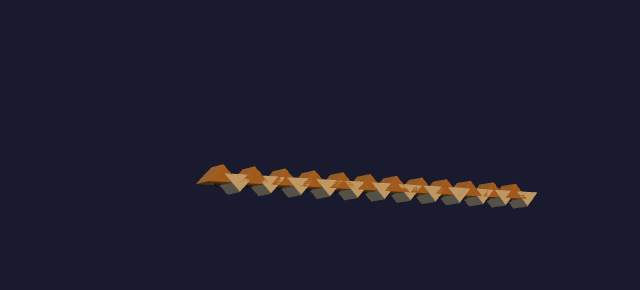
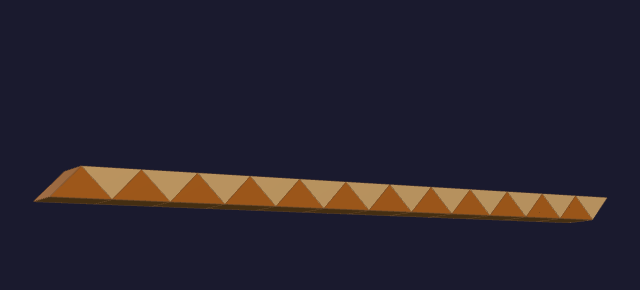
Before and after one commit to EricSpencer00/rubix-snake-puzzle, a plain HTML site: page docs/index.html in a window 1280 px wide. Shown: the part 185-475 px from the top of the page, without its empty margins (272-912 px from the left). Drawn offline with nearby package versions, Linux system fonts and the light colour scheme; animation ran at ten frames a second; a web font is replaced by a local one.

Commit message:
Render Rubik's Snake from shared prism geometry

```diff
--- a/docs/index.html
+++ b/docs/index.html
@@ -793,7 +793,7 @@ function heroSnake() {
   // reads as a connected snake before the builder demonstrates folded forms.
   const config = Array(23).fill(0);
   const group = new THREE.Group();
-  group.scale.setScalar(0.30);
+  group.scale.setScalar(0.48);
   group.position.set(0, 1.8, 0);
   buildSnakeGeometry(group, config, 0xc8883a, 0xede8d8);
   scene.add(group);
@@ -833,11 +833,6 @@ function heroSnake() {
 // A Rubik's Snake is a chain of half-cubes: 24 right-isosceles triangular
 // prisms, alternating upside-down, with each joint rotating the remaining
 // chain around a leg-face hinge.
-const PIECE_SIZE = 1;
-const PIECE_WIDTH = Math.SQRT2 * PIECE_SIZE;
-const LATTICE_X = [1, 0, 0];
-const LATTICE_Y = [0, -1, 0];
-const LATTICE_Z = [0, 0, 1];
 const BALL_CONFIG = [3,3,1,3,1,1,3,1,3,3,1,3,1,1,3,1,3,3,1,3,0,1,3];
 
 function addInt(a, b) { return [a[0] + b[0], a[1] + b[1], a[2] + b[2]]; }
@@ -929,40 +924,11 @@ function calculateLatticePieces(pieceCount, config) {
       type: typeFromCorners(vertices.map(vertex => cornerCode(vertex, cell))),
       origin,
       basis: [state.a, state.b, state.c],
+      vertices,
     });
     if (index < pieceCount - 1) state = nextExactState(state, index, config[index] ?? 0);
   }
   return pieces;
-}
-
-function calculateVisualTransforms(pieceCount, config) {
-  const pieces = calculateLatticePieces(pieceCount, config);
-  const worldOrigin = new THREE.Vector3(
-    Math.SQRT1_2 * PIECE_SIZE - (PIECE_WIDTH * (pieceCount - 1)) / 4,
-    Math.SQRT1_2 * PIECE_SIZE,
-    -PIECE_SIZE / 2
-  );
-  return pieces.map((piece, index) => {
-    const upper = index % 2 === 1;
-    const localOrigin = new THREE.Vector3(PIECE_WIDTH / 2, upper ? 0 : PIECE_WIDTH / 2, -PIECE_SIZE / 2);
-    const localA = upper ? new THREE.Vector3(...LATTICE_X).negate() : new THREE.Vector3(...LATTICE_X);
-    const localB = upper ? new THREE.Vector3(...LATTICE_Y) : new THREE.Vector3(...LATTICE_Y).negate();
-    const localBasis = new THREE.Matrix4()
-      .makeBasis(localA, localB, new THREE.Vector3(...LATTICE_Z))
-      .transpose();
-    const worldBasis = new THREE.Matrix4().makeBasis(
-      latticeVector(piece.basis[0]),
-      latticeVector(piece.basis[1]),
-      latticeVector(piece.basis[2])
-    );
-    const quaternion = new THREE.Quaternion().setFromRotationMatrix(worldBasis.multiply(localBasis));
-    const position = worldOrigin.clone()
-      .addScaledVector(new THREE.Vector3(Math.SQRT1_2, -Math.SQRT1_2, 0), piece.origin[0])
-      .addScaledVector(new THREE.Vector3(Math.SQRT1_2, Math.SQRT1_2, 0), piece.origin[1])
-      .addScaledVector(new THREE.Vector3(0, 0, 1), piece.origin[2])
-      .sub(localOrigin.applyQuaternion(quaternion));
-    return {position, quaternion};
-  });
 }
 
 function detectCollisions(pieceCount, config) {
@@ -984,98 +950,115 @@ function detectCollisions(pieceCount, config) {
 }
 
 function snakePositions(config) {
-  const transforms = calculateVisualTransforms(config.length + 1, config);
+  const pieces = calculateLatticePieces(config.length + 1, config);
   return {
-    positions: transforms.map(transform => [transform.position.x, transform.position.y, transform.position.z]),
-    orientations: transforms,
+    positions: pieces.map(piece => {
+      const points = piece.vertices.map(latticeVector);
+      const center = new THREE.Box3().setFromPoints(points).getCenter(new THREE.Vector3());
+      return [center.x, center.y, center.z];
+    }),
     collisions: detectCollisions(config.length + 1, config),
   };
 }
 
-function createPrismGeometry(upper) {
-  const bevel = 0.024;
-  const shape = new THREE.Shape();
-  if (upper) {
-    shape.moveTo(0, PIECE_WIDTH / 2);
-    shape.lineTo(PIECE_WIDTH / 2, 0);
-    shape.lineTo(PIECE_WIDTH, PIECE_WIDTH / 2);
-  } else {
-    shape.moveTo(0, 0);
-    shape.lineTo(PIECE_WIDTH, 0);
-    shape.lineTo(PIECE_WIDTH / 2, PIECE_WIDTH / 2);
-  }
-  shape.closePath();
-  const geometry = new THREE.ExtrudeGeometry(shape, {
-    depth: PIECE_SIZE - bevel * 2,
-    steps: 1,
-    bevelEnabled: true,
-    bevelSegments: 4,
-    bevelSize: bevel,
-    bevelThickness: bevel,
-    bevelOffset: -bevel,
-    curveSegments: 1,
-  });
-  const centerX = PIECE_WIDTH / 2;
-  const centerY = upper ? PIECE_WIDTH / 3 : PIECE_WIDTH / 6;
-  geometry.translate(-centerX, -centerY, -(PIECE_SIZE - bevel * 2) / 2);
-  geometry.scale(0.992, 0.992, 0.992);
-  geometry.translate(centerX, centerY, 0);
+function createLatticePrismGeometry(vertices, hiddenFaces = []) {
+  // The enumerator already describes each prism by its six physical corner
+  // points. Rendering those points directly guarantees that neighboring
+  // prisms share the same rectangular hinge face in every configuration.
+  const positions = vertices.flatMap(vertex => [vertex.x, vertex.y, vertex.z]);
+  const faces = [
+    [0, 2, 1], [3, 4, 5],
+    [0, 1, 4, 3], [1, 2, 5, 4], [2, 0, 3, 5],
+  ].filter(face => !hiddenFaces.some(hidden =>
+    hidden.length === face.length && face.every(index => hidden.includes(index))
+  ));
+  const geometry = new THREE.BufferGeometry();
+  geometry.setAttribute('position', new THREE.Float32BufferAttribute(positions, 3));
+  geometry.setIndex(faces.flatMap(face => face.length === 3
+    ? face
+    : [face[0], face[1], face[2], face[0], face[2], face[3]]
+  ));
   geometry.computeVertexNormals();
   geometry.computeBoundingBox();
   return geometry;
-}
-
-let prismGeometries;
-function getPrismGeometries() {
-  if (!prismGeometries) prismGeometries = [createPrismGeometry(false), createPrismGeometry(true)];
-  return prismGeometries;
 }
 
 function buildSnakeGeometry(group, config, baseColor, darkColor) {
   while (group.children.length) {
     const child = group.children[group.children.length - 1];
     group.remove(child);
+    if (child.geometry) child.geometry.dispose();
     if (child.material) child.material.dispose();
   }
 
+  const pieces = calculateLatticePieces(config.length + 1, config);
   const {collisions} = snakePositions(config);
-  const transforms = calculateVisualTransforms(config.length + 1, config);
-  const [lowerPrism, upperPrism] = getPrismGeometries();
-  // The real puzzle has a compact hinge pin at each joint. A full-length
-  // cylinder reads as a rod hanging below the chain, which makes the model
-  // look like a row of wedges instead of one connected snake.
-  const jointGeometry = new THREE.CylinderGeometry(0.11, 0.11, 0.14, 16);
+  const worldPieces = pieces.map(piece => piece.vertices.map(latticeVector));
+  const allPoints = worldPieces.flat();
+  const center = new THREE.Box3().setFromPoints(allPoints).getCenter(new THREE.Vector3());
+  // The spring bolt passes through the center of the shared leg face. It is
+  // short and perpendicular to that face; placing it along an edge makes it
+  // look like a loose rod underneath the snake.
+  const jointGeometry = new THREE.CylinderGeometry(0.105, 0.105, 0.28, 16);
   const boltAxis = new THREE.Vector3(0, 1, 0);
+  const edgeMaterial = new THREE.LineBasicMaterial({color: 0x6b492c, transparent: true, opacity: 0.7});
+  const sharedFaces = worldPieces.slice(0, -1).map((first, index) => {
+    const second = worldPieces[index + 1];
+    const points = first.filter(point =>
+      second.some(other => point.distanceToSquared(other) < 1e-8)
+    );
+    if (points.length !== 4) return null;
+    return {
+      points,
+      firstIndices: points.map(point => first.findIndex(other => point.distanceToSquared(other) < 1e-8)),
+      secondIndices: points.map(point => second.findIndex(other => point.distanceToSquared(other) < 1e-8)),
+    };
+  });
 
-  transforms.forEach((transform, index) => {
+  worldPieces.forEach((vertices, index) => {
+    const localVertices = vertices.map(vertex => vertex.clone().sub(center));
+    const hiddenFaces = [];
+    if (sharedFaces[index - 1]) hiddenFaces.push(sharedFaces[index - 1].secondIndices);
+    if (sharedFaces[index]) hiddenFaces.push(sharedFaces[index].firstIndices);
+    const geometry = createLatticePrismGeometry(localVertices, hiddenFaces);
     const material = new THREE.MeshStandardMaterial({
       color: collisions.has(index) ? 0xc86a55 : (index % 2 === 0 ? baseColor : darkColor),
-      roughness: 0.62,
-      metalness: 0.04,
+      roughness: 0.48,
+      metalness: 0.08,
+      flatShading: true,
+      side: THREE.DoubleSide,
     });
-    const mesh = new THREE.Mesh(index % 2 === 0 ? lowerPrism : upperPrism, material);
-    mesh.position.copy(transform.position);
-    mesh.quaternion.copy(transform.quaternion);
+    const mesh = new THREE.Mesh(geometry, material);
     group.add(mesh);
+    group.add(new THREE.LineSegments(new THREE.EdgesGeometry(geometry, 35), edgeMaterial));
 
-    if (index >= transforms.length - 1) return;
-    // Each spring bolt runs through the shared long leg of the two
-    // neighboring triangular prisms. The shared leg is the prism's local Z
-    // edge; the previous diagonal anchor floated inside the pieces and made
-    // the links look detached in perspective.
-    const jointAnchor = index % 2 === 0
-      ? new THREE.Vector3(PIECE_WIDTH, 0, 0)
-      : new THREE.Vector3(PIECE_WIDTH, PIECE_WIDTH / 2, 0);
-    const jointAxis = new THREE.Vector3(0, 0, 1)
-      .applyQuaternion(transform.quaternion)
-      .normalize();
+    if (index >= worldPieces.length - 1) return;
+    const sharedFace = sharedFaces[index];
+    if (!sharedFace) return;
+    const faceCenter = sharedFace.points.reduce((sum, point) => sum.add(point), new THREE.Vector3())
+      .multiplyScalar(0.25)
+      .sub(center);
+    const firstEdge = sharedFace.points[1].clone().sub(sharedFace.points[0]);
+    const secondEdge = sharedFace.points.slice(2)
+      .map(point => point.clone().sub(sharedFace.points[0]))
+      .find(edge => Math.abs(firstEdge.dot(edge)) < 1e-8);
+    if (!secondEdge) return;
+    const jointAxis = firstEdge.cross(secondEdge).normalize();
     const joint = new THREE.Mesh(
       jointGeometry,
-      new THREE.MeshStandardMaterial({color: 0x34344a, roughness: 0.72, metalness: 0.28})
+      new THREE.MeshStandardMaterial({color: 0x29283a, roughness: 0.62, metalness: 0.42})
     );
-    joint.position.copy(jointAnchor).applyQuaternion(transform.quaternion).add(transform.position);
+    joint.position.copy(faceCenter);
     joint.quaternion.setFromUnitVectors(boltAxis, jointAxis);
     group.add(joint);
+
+    const capGeometry = new THREE.CylinderGeometry(0.135, 0.135, 0.045, 16);
+    [-1, 1].forEach(side => {
+      const cap = new THREE.Mesh(capGeometry, joint.material.clone());
+      cap.position.copy(faceCenter).addScaledVector(jointAxis, side * 0.15);
+      cap.quaternion.copy(joint.quaternion);
+      group.add(cap);
+    });
   });
 }
 
```
